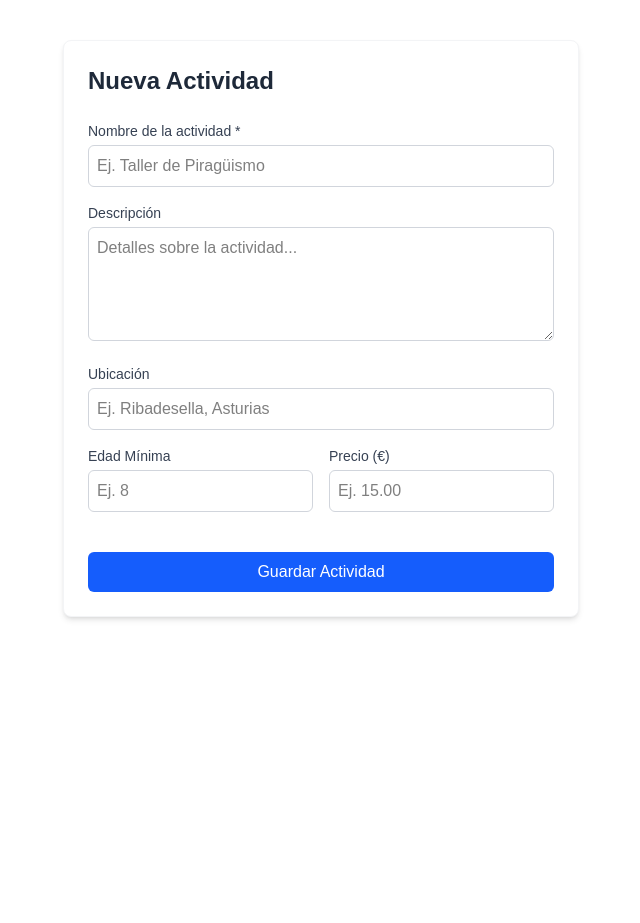
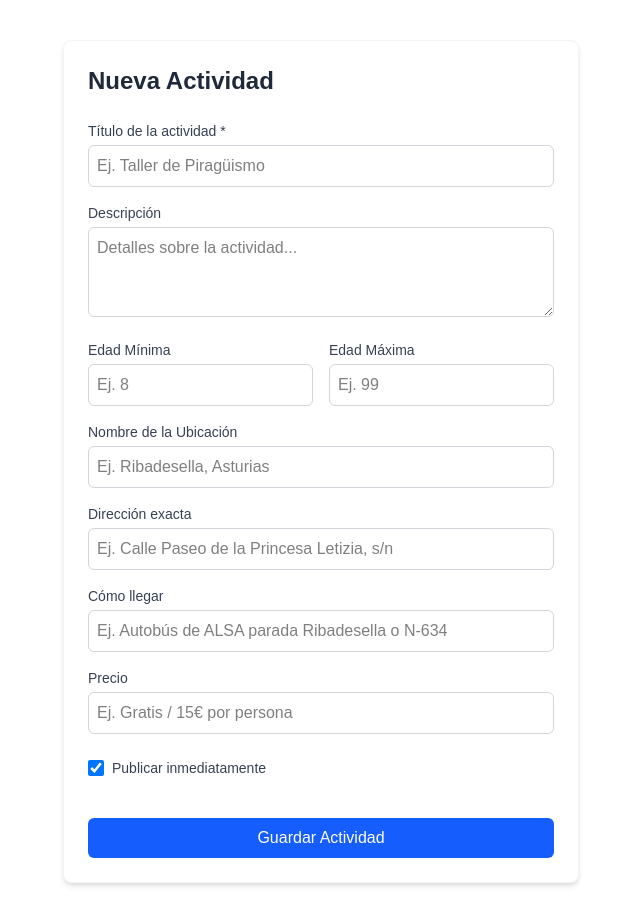
Before and after one commit to webastur2026/mi-web-actividades, a Next.js app: page /admin/nueva-actividad in a window 1280 px wide. Shown: the whole page, without its empty margins (319-959 px from the left). Before the commit the page ends 800 px from the top, so only its background shows below. Built offline with nearby package versions, Linux system fonts and the light colour scheme; no server answers.

Commit message:
Sincronizado formulario con el esquema exacto de Supabase

```diff
--- a/app/admin/nueva-actividad/page.tsx
+++ b/app/admin/nueva-actividad/page.tsx
@@ -3,37 +3,66 @@
 import { useState, ChangeEvent, FormEvent } from 'react';
 import { supabase } from '@/lib/supabase';
 
+// Función para generar un slug amigable para URLs a partir del título
+function generarSlug(texto: string): string {
+  return texto
+    .toLowerCase()
+    .trim()
+    .normalize('NFD')
+    .replace(/[\u0300-\u036f]/g, '') // Elimina acentos
+    .replace(/[^a-z0-9 -]/g, '')     // Elimina caracteres especiales
+    .replace(/\s+/g, '-')            // Reemplaza espacios por guiones
+    .replace(/-+/g, '-');            // Evita guiones dobles
+}
+
 export default function NuevaActividadPage() {
   const [formData, setFormData] = useState({
-    nombre: '',
+    titulo: '',
     descripcion: '',
-    ubicacion: '',
     edad_minima: '',
+    edad_maxima: '',
+    ubicacion_nombre: '',
+    direccion: '',
+    como_llegar: '',
     precio: '',
+    publicado: true,
   });
 
   const [cargando, setCargando] = useState(false);
   const [mensaje, setMensaje] = useState<{ tipo: 'exito' | 'error'; texto: string } | null>(null);
 
-  const handleChange = (e: ChangeEvent<HTMLInputElement | HTMLTextAreaElement>) => {
+  const handleChange = (
+    e: ChangeEvent<HTMLInputElement | HTMLTextAreaElement | HTMLSelectElement>
+  ) => {
+    const value = e.target.type === 'checkbox'
+      ? (e.target as HTMLInputElement).checked
+      : e.target.value;
+
     setFormData({
       ...formData,
-      [e.target.name]: e.target.value,
+      [e.target.name]: value,
     });
   };
 
-const handleSubmit = async (e: FormEvent) => {
+  const handleSubmit = async (e: FormEvent) => {
     e.preventDefault();
     setCargando(true);
     setMensaje(null);
 
+    const slugGenerado = generarSlug(formData.titulo);
+
     const { error } = await supabase.from('actividades').insert([
       {
-        titulo: formData.nombre, // <-- Mapeamos 'nombre' del formulario a 'titulo' de Supabase
-        descripcion: formData.descripcion,
-        ubicacion: formData.ubicacion,
+        titulo: formData.titulo,
+        slug: slugGenerado,
+        descripcion: formData.descripcion || null,
         edad_minima: formData.edad_minima ? parseInt(formData.edad_minima) : null,
-        precio: formData.precio ? parseFloat(formData.precio) : 0,
+        edad_maxima: formData.edad_maxima ? parseInt(formData.edad_maxima) : null,
+        ubicacion_nombre: formData.ubicacion_nombre || null,
+        direccion: formData.direccion || null,
+        como_llegar: formData.como_llegar || null,
+        precio: formData.precio || null,
+        publicado: formData.publicado,
       },
     ]);
 
@@ -45,11 +74,15 @@ const handleSubmit = async (e: FormEvent) => {
 
     setMensaje({ tipo: 'exito', texto: '¡Actividad creada correctamente en Supabase!' });
     setFormData({
-      nombre: '',
+      titulo: '',
       descripcion: '',
-      ubicacion: '',
       edad_minima: '',
+      edad_maxima: '',
+      ubicacion_nombre: '',
+      direccion: '',
+      como_llegar: '',
       precio: '',
+      publicado: true,
     });
     setCargando(false);
   };
@@ -73,13 +106,13 @@ const handleSubmit = async (e: FormEvent) => {
       <form onSubmit={handleSubmit} className="space-y-4">
         <div>
           <label className="block text-sm font-medium text-gray-700 mb-1">
-            Nombre de la actividad *
+            Título de la actividad *
           </label>
           <input
             type="text"
-            name="nombre"
+            name="titulo"
             required
-            value={formData.nombre}
+            value={formData.titulo}
             onChange={handleChange}
             className="w-full border border-gray-300 rounded-md p-2 text-black focus:ring-2 focus:ring-blue-500 outline-none"
             placeholder="Ej. Taller de Piragüismo"
@@ -92,25 +125,11 @@ const handleSubmit = async (e: FormEvent) => {
           </label>
           <textarea
             name="descripcion"
-            rows={4}
+            rows={3}
             value={formData.descripcion}
             onChange={handleChange}
             className="w-full border border-gray-300 rounded-md p-2 text-black focus:ring-2 focus:ring-blue-500 outline-none"
             placeholder="Detalles sobre la actividad..."
-          />
-        </div>
-
-        <div>
-          <label className="block text-sm font-medium text-gray-700 mb-1">
-            Ubicación
-          </label>
-          <input
-            type="text"
-            name="ubicacion"
-            value={formData.ubicacion}
-            onChange={handleChange}
-            className="w-full border border-gray-300 rounded-md p-2 text-black focus:ring-2 focus:ring-blue-500 outline-none"
-            placeholder="Ej. Ribadesella, Asturias"
           />
         </div>
 
@@ -131,18 +150,87 @@ const handleSubmit = async (e: FormEvent) => {
 
           <div>
             <label className="block text-sm font-medium text-gray-700 mb-1">
-              Precio (€)
+              Edad Máxima
             </label>
             <input
               type="number"
-              step="0.01"
-              name="precio"
-              value={formData.precio}
+              name="edad_maxima"
+              value={formData.edad_maxima}
               onChange={handleChange}
               className="w-full border border-gray-300 rounded-md p-2 text-black focus:ring-2 focus:ring-blue-500 outline-none"
-              placeholder="Ej. 15.00"
+              placeholder="Ej. 99"
             />
           </div>
+        </div>
+
+        <div>
+          <label className="block text-sm font-medium text-gray-700 mb-1">
+            Nombre de la Ubicación
+          </label>
+          <input
+            type="text"
+            name="ubicacion_nombre"
+            value={formData.ubicacion_nombre}
+            onChange={handleChange}
+            className="w-full border border-gray-300 rounded-md p-2 text-black focus:ring-2 focus:ring-blue-500 outline-none"
+            placeholder="Ej. Ribadesella, Asturias"
+          />
+        </div>
+
+        <div>
+          <label className="block text-sm font-medium text-gray-700 mb-1">
+            Dirección exacta
+          </label>
+          <input
+            type="text"
+            name="direccion"
+            value={formData.direccion}
+            onChange={handleChange}
+            className="w-full border border-gray-300 rounded-md p-2 text-black focus:ring-2 focus:ring-blue-500 outline-none"
+            placeholder="Ej. Calle Paseo de la Princesa Letizia, s/n"
+          />
+        </div>
+
+        <div>
+          <label className="block text-sm font-medium text-gray-700 mb-1">
+            Cómo llegar
+          </label>
+          <input
+            type="text"
+            name="como_llegar"
+            value={formData.como_llegar}
+            onChange={handleChange}
+            className="w-full border border-gray-300 rounded-md p-2 text-black focus:ring-2 focus:ring-blue-500 outline-none"
+            placeholder="Ej. Autobús de ALSA parada Ribadesella o N-634"
+          />
+        </div>
+
+        <div>
+          <label className="block text-sm font-medium text-gray-700 mb-1">
+            Precio
+          </label>
+          <input
+            type="text"
+            name="precio"
+            value={formData.precio}
+            onChange={handleChange}
+            className="w-full border border-gray-300 rounded-md p-2 text-black focus:ring-2 focus:ring-blue-500 outline-none"
+            placeholder="Ej. Gratis / 15€ por persona"
+          />
+        </div>
+
+        <div className="flex items-center gap-2 pt-2">
+          <input
+            type="checkbox"
+            id="publicado"
+            name="publicado"
+            checked={formData.publicado}
+            onChange={handleChange}
+            className="w-4 h-4 text-blue-600 rounded focus:ring-blue-500"
+          />
+          <label htmlFor="publicado" className="text-sm text-gray-700">
+            Publicar inmediatamente
+          </label>
         </div>
 
         <button
```
